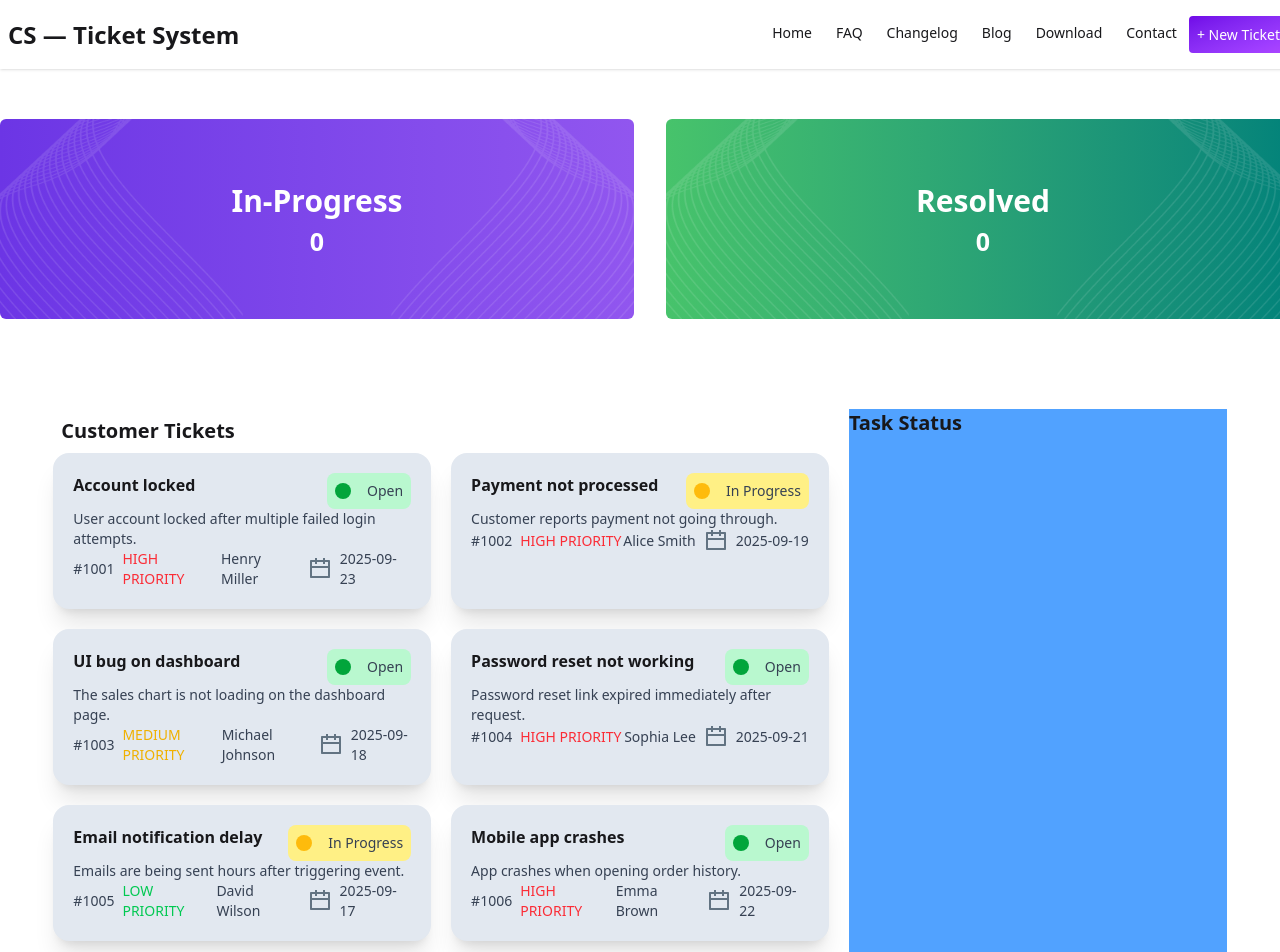
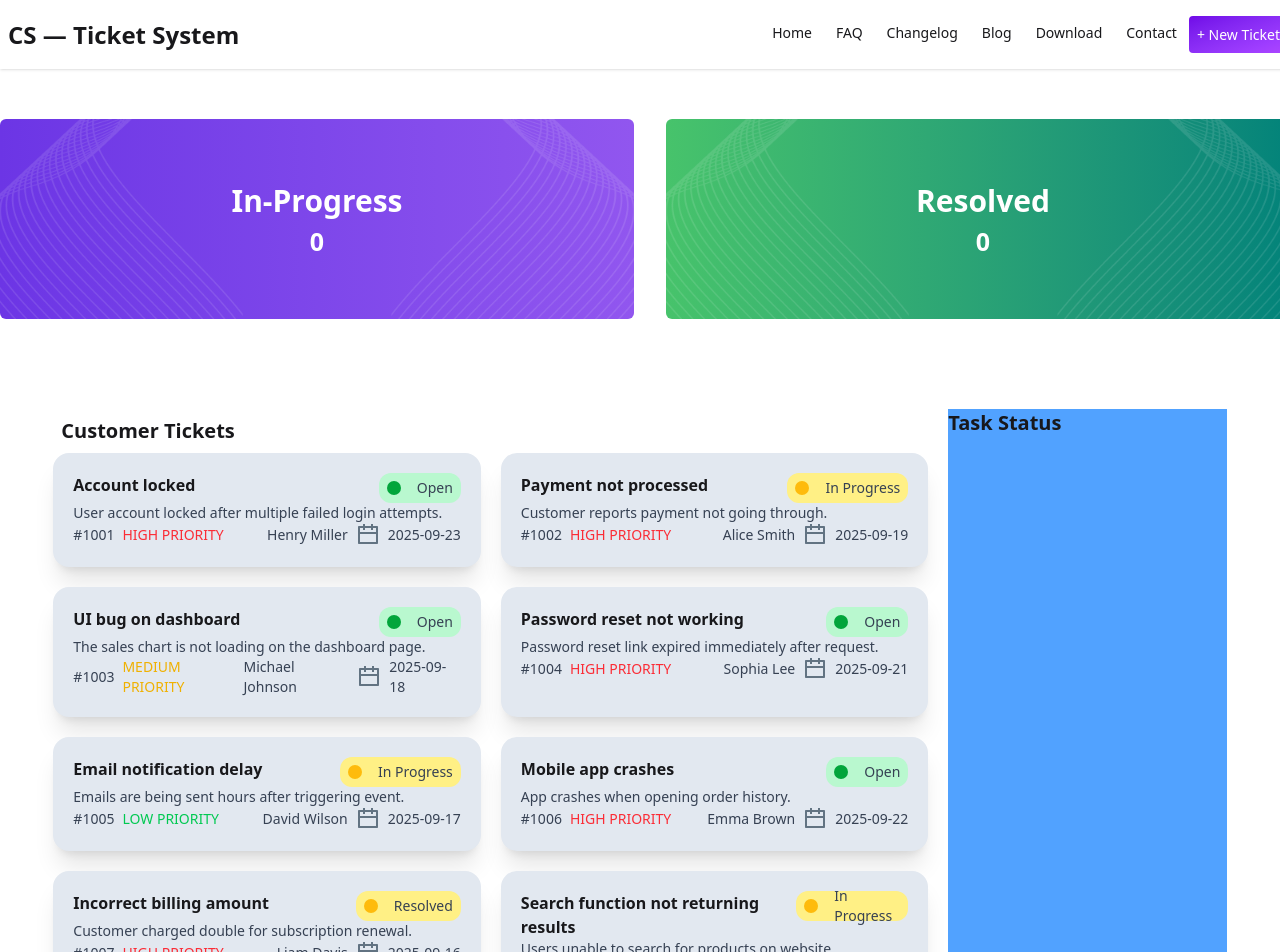
Before and after one commit to hriday33333/customer-support, a React (Vite) app: page / in a window 1280 px wide. Shown: the top 952 px of the page. Built offline with nearby package versions, Linux system fonts and the light colour scheme.

Commit message:
added card section functionality

```diff
--- a/src/Components/TaskBox/Task.jsx
+++ b/src/Components/TaskBox/Task.jsx
@@ -1,9 +1,8 @@
 
 const Task = () => {
     return (
-        <div className=' bg-blue-400  md:col-span-4 col-span-4'>
+        <div className=' bg-blue-400  md:col-span-3 col-span-5'>
         <div className=" text-xl font-bold">Task Status</div>
-
 
         <div></div>
 
--- a/src/Components/TicketSectin/TicketSection.jsx
+++ b/src/Components/TicketSectin/TicketSection.jsx
@@ -12,7 +12,7 @@ const TicketSection = ({coustomarsPromise}) => {
     return (
          <div className='  md:w-11/12  mx-auto  md:py-10 p-6 grid grid-cols-12 md:p-0   md:gap-5 gap-1.5'>
 
-      <div className=' md:col-span-8 col-span-8'>
+      <div className=' md:col-span-9 col-span-7'>
         <div className=" text-xl font-bold p-2">Customer Tickets</div>
 
         <div className='  md:grid grid-cols-2 gap-5 md:space-y-0 space-y-3 '>
@@ -23,9 +23,9 @@ const TicketSection = ({coustomarsPromise}) => {
              <div className=" flex justify-between ">
             <h1 className=' font-bold'>{customer.title
 }</h1>
-            <div className={`rounded-lg ${customer.status=="Open" ? "bg-green-200" : "bg-yellow-200"} flex justify-between items-center`}>
+            <div className={`rounded-xl  md:h-[30px] ${customer.status=="Open" ? "bg-green-200" : "bg-yellow-200"} flex justify-between items-center`}>
                 {
-                  customer.status=="Open" ? <img className=' p-2' src={imgGreen} alt="" /> : <img className=' p-2' src={imgYello} alt="" />
+                  customer.status=="Open" ? <img className=' w-[30px] p-2' src={imgGreen} alt="" /> : <img className=' w-[30px] p-2' src={imgYello} alt="" />
                 }
                 <p className=' text-gray-700 text-sm p-2'>{customer.status}</p>
             </div>
```
